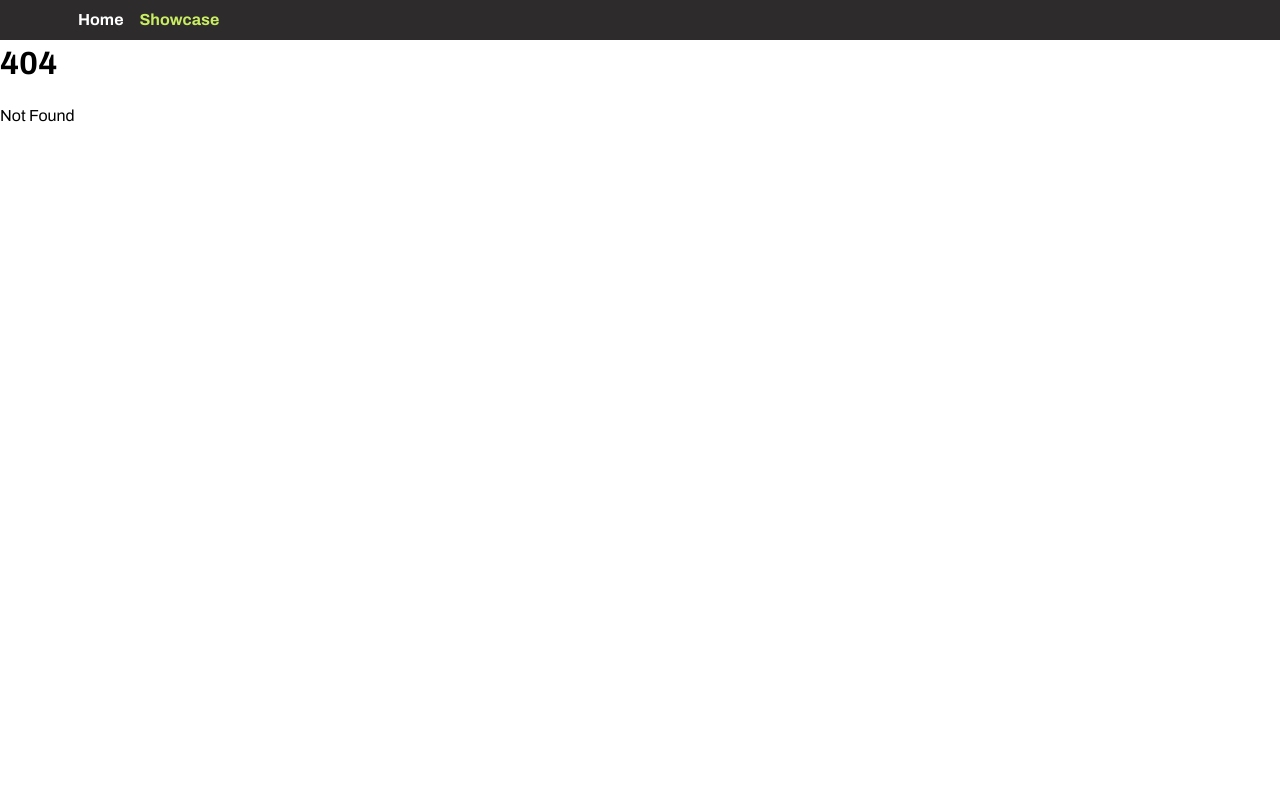
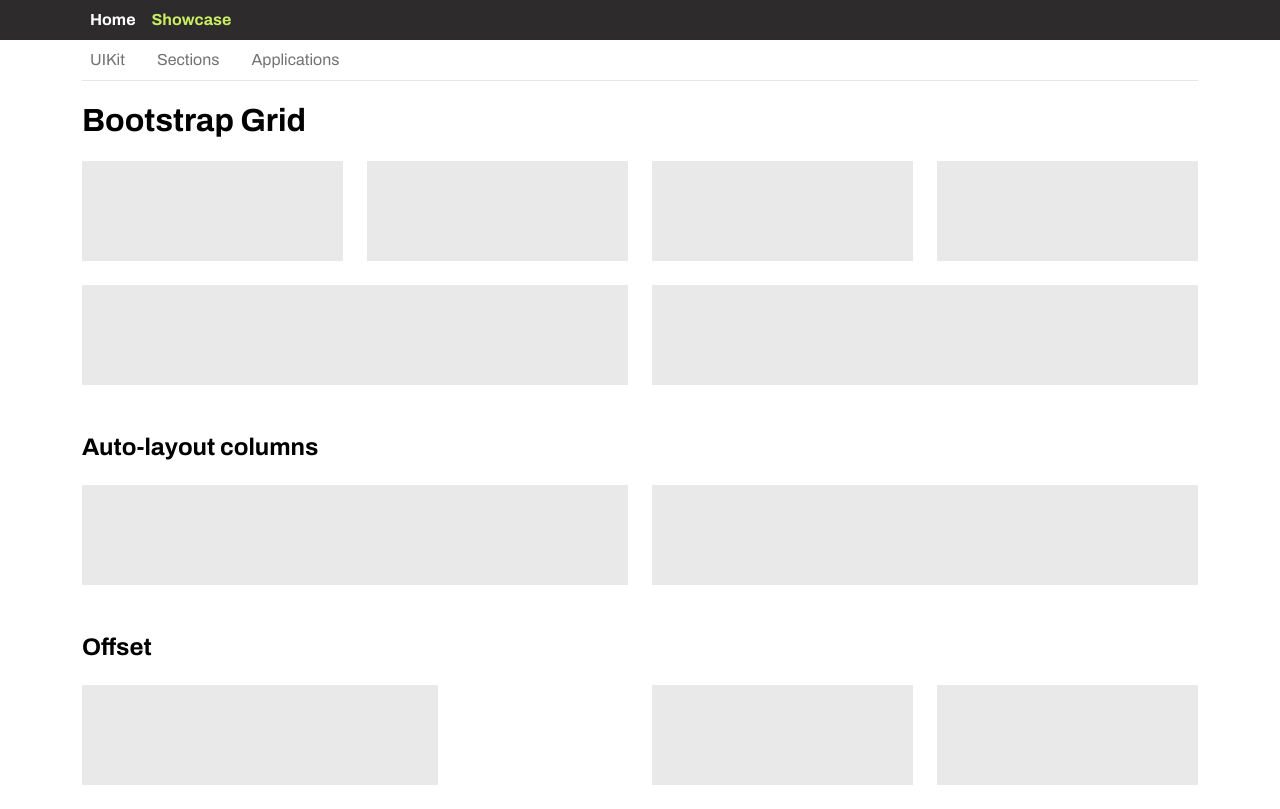
Before and after one commit to kamrade/auto-catalogue, a SvelteKit app: page /showcase/grid in a window 1280 px wide. Before the commit this address had no page. Built offline with nearby package versions, Linux system fonts and the light colour scheme.

Commit message:
Bootstrap Grid Showcase

```diff
--- /dev/null
+++ b/src/routes/showcase/grid/+page.svelte
@@ -0,0 +1,50 @@
+<h1>Bootstrap Grid</h1>
+
+<div class="row">
+  <div class="col-md-6">
+    <div class="box" />
+  </div>
+  <div class="col-md-6">
+    <div class="box" />
+  </div>
+  <div class="col-md-6">
+    <div class="box" />
+  </div>
+  <div class="col-md-6">
+    <div class="box" />
+  </div>
+
+  <div class="col-md-12">
+    <div class="box" />
+  </div>
+  <div class="col-md-12">
+    <div class="box" />
+  </div>
+</div>
+
+<h2>Auto-layout columns</h2>
+<div class="row">
+  <div class="col"><div class="box"></div></div>
+  <div class="col"><div class="box"></div></div>
+</div>
+
+<h2>Offset</h2>
+<div class="row">
+  <div class="col-sm-8">
+    <div class="box"></div>
+  </div>
+  <div class="col-sm-6 offset-md-4">
+    <div class="box"></div>
+  </div>
+  <div class="col-sm-6">
+    <div class="box"></div>
+  </div>
+</div>
+
+<style lang="scss">
+  .box {
+    min-height: 100px;
+    background: var(--bg-control-300);
+    margin-bottom: 1.5rem;
+  }
+</style>
--- a/src/routes/showcase/nav-data.ts
+++ b/src/routes/showcase/nav-data.ts
@@ -19,6 +19,9 @@ export let uikitMenuLinks: (IMainMenuItem | string)[] = [
   }, {
     link: '/showcase/select',
     label: 'Select'
+  }, {
+    link: '/showcase/grid',
+    label: 'Bootstrap Grid'
   }
 ];
 
--- a/src/styles/global.scss
+++ b/src/styles/global.scss
@@ -2,3 +2,7 @@
 @import './spacing.scss';
 @import './typography.scss';
 @import './bootstrap.scss';
+
+*, ::after, ::before {
+  box-sizing: border-box;
+}
```
